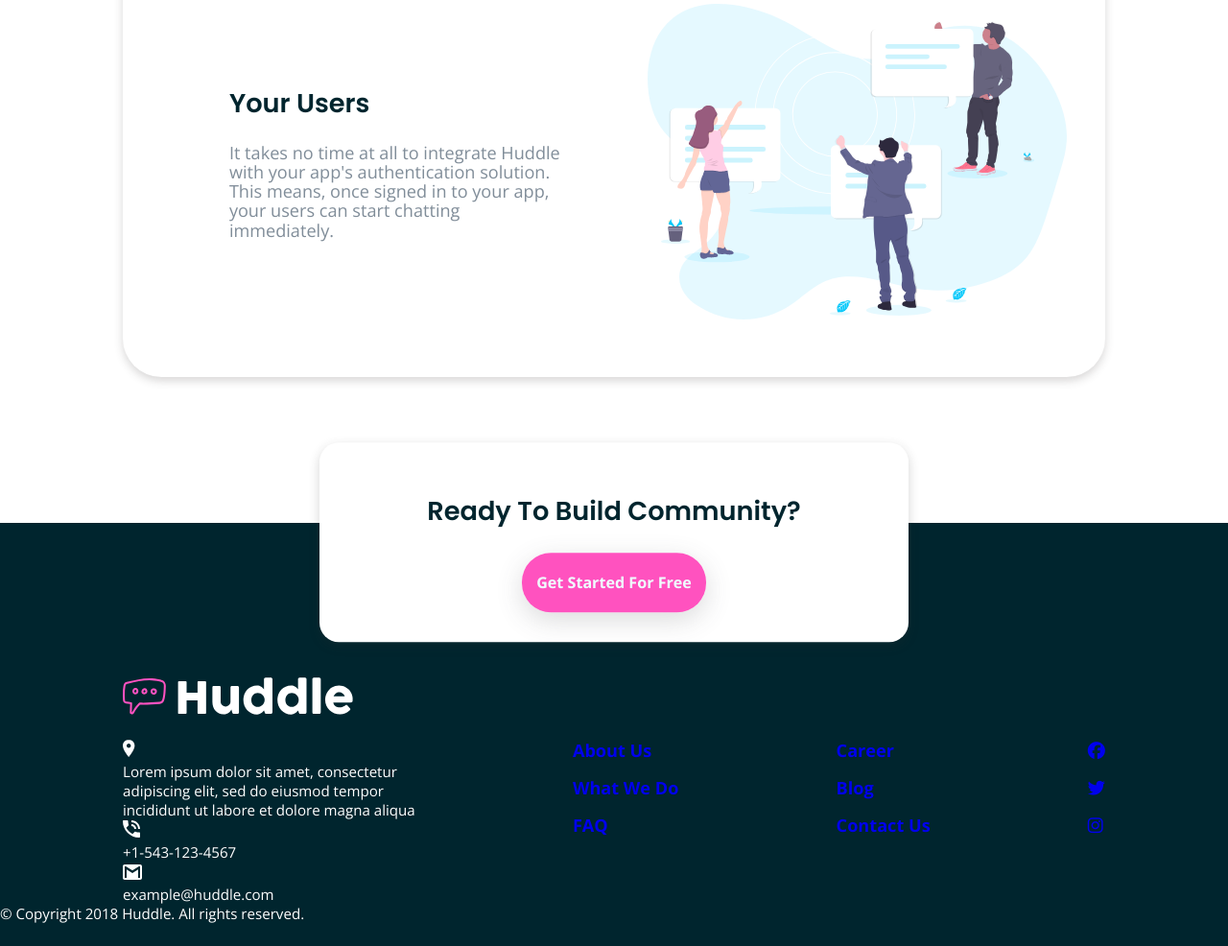
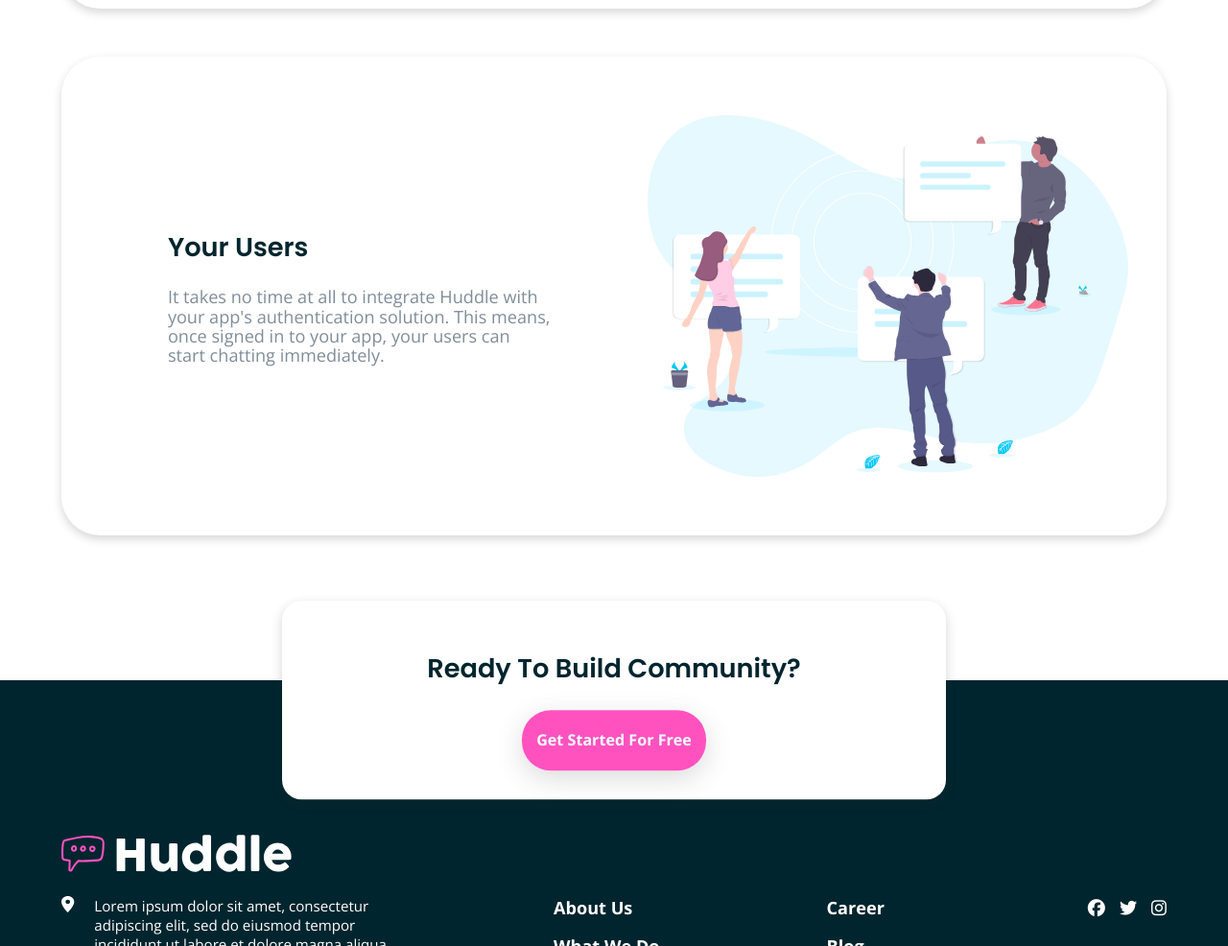
Before and after one commit to musawakiliML/Huddle_landing_page, a plain HTML site: page index.html in a window 1280 px wide. Shown: the part 1814-2800 px from the top of the page at 96% size. Drawn offline with nearby package versions, Linux system fonts and the light colour scheme; files whose address does not match are found by name; a web font is replaced by a local one.

Commit message:
fixed footer design

```diff
--- a/index.html
+++ b/index.html
@@ -116,10 +116,10 @@
                     <a href="#">Contact Us</a>
                 </div>
 
-                <div class="footer_row row-3">
-                    <a href="#"><i class="fa-brands fa-facebook"></i></a>
-                    <a href="#"><i class="fa-brands fa-twitter"></i></a>
-                    <a href="#"><i class="fa-brands fa-instagram"></i></a>
+                <div class="footer_row" id="row-3">
+                    <a href="#"><span class="fa-brands fa-facebook"></span></a>
+                    <a href="#"><span class="fa-brands fa-twitter"></span></a>
+                    <a href="#"><span class="fa-brands fa-instagram"></span></a>
                 </div>
 
             </div>
--- a/styles/style.css
+++ b/styles/style.css
@@ -50,6 +50,17 @@ footer{
 footer p{
     color: white;
     font-size: 1.5rem;
+}
+
+span{
+    transition: all 0.3s;
+    border-style: solid;
+    border: 1px;
+}
+
+span:hover,
+span:active{
+    color: var(--pink);
 }
 
 /* Classes and section styles */
@@ -199,3 +210,77 @@ header .logo{
     flex-direction: column;
     gap: 1.5rem;
 }
+
+.footer_info .footer_row a{
+    color: white;
+    transition: all 0.3s;
+}
+
+.footer_info .footer_row a:hover,
+.footer_info .footer_row a:active{
+    text-decoration: underline;
+}
+
+.footer_info_row{
+    display: flex;
+    align-items: center;
+    margin-bottom: 1.5rem;
+}
+.footer_info_row-1{
+    display: flex;
+    align-items: flex-start;
+}
+
+.footer_info_row .icon{
+    width: 1.4rem;
+    height: 1.6rem;
+    margin-right: 2rem;
+}
+
+.copyright{
+    font-size: 1.5rem;
+    text-align: end;
+    padding: 4rem;
+}
+#row-3{
+    display: flex;
+    flex-direction: row;
+    border: 1px;
+}
+
+/* Responsive design rules */
+
+@media only screen and (max-width: 1440px) {
+    .container {
+      max-width: 90%;
+    }
+  }
+
+
+@media only screen and (max-width: 375px) {
+    .hero_section{
+        background-image: url(images/bg-hero-mobile.svg);
+    }
+
+    header .logo{
+        width: 10rem;
+    }
+    .main_section{
+        padding: 6rem 0 18rem 0;
+    }
+    .image_block{
+        width: 100%;
+        padding: 0 1rem;
+    }
+    .try_button{
+        font-size: 1rem;
+        padding: 0.5rem 3rem;
+    }
+    .get_start_button{
+        width: 70%;
+    }
+    .floating_block{
+        max-width: 100%;
+        padding: 2rem 1rem 2rem 1rem;
+    }
+}
```
